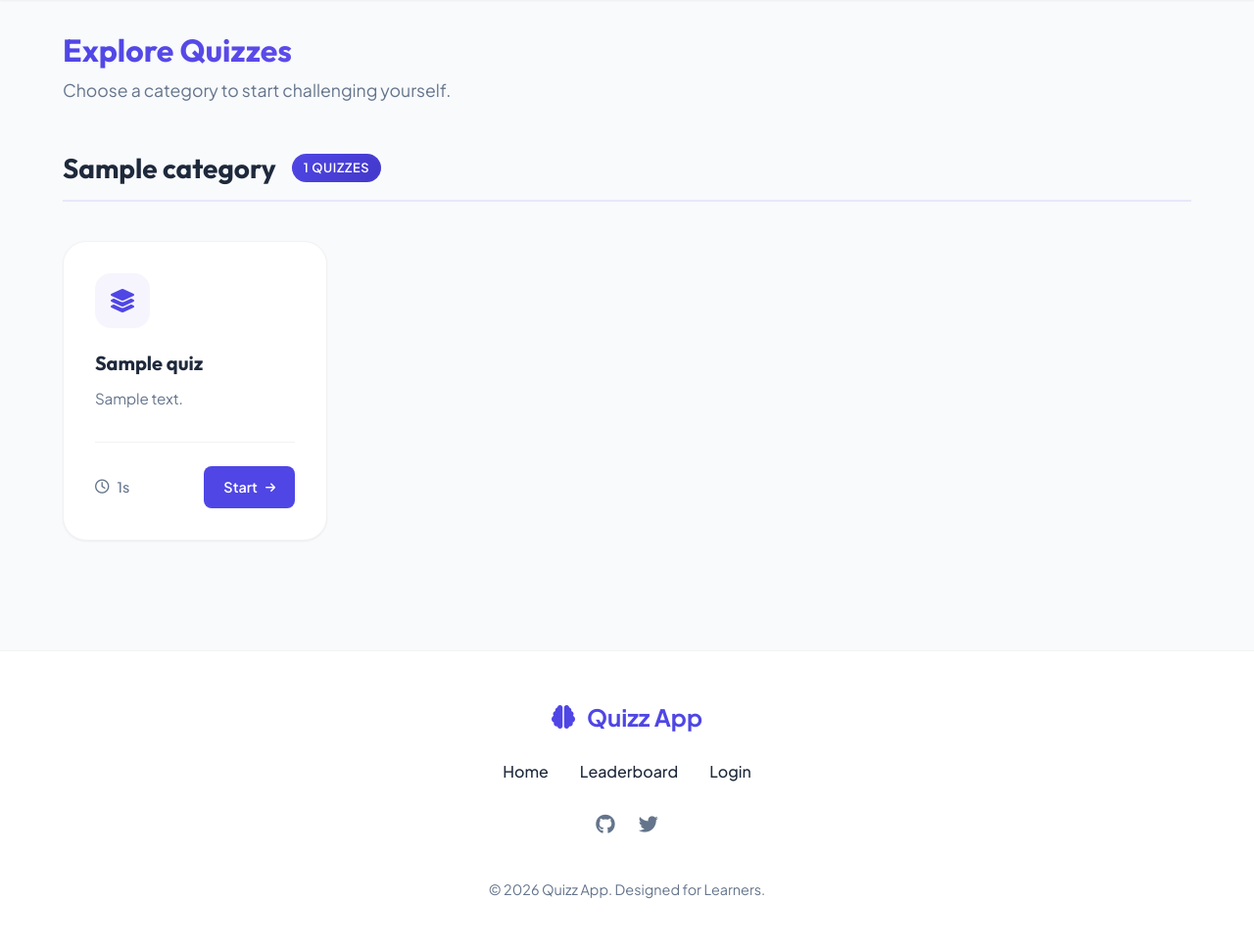
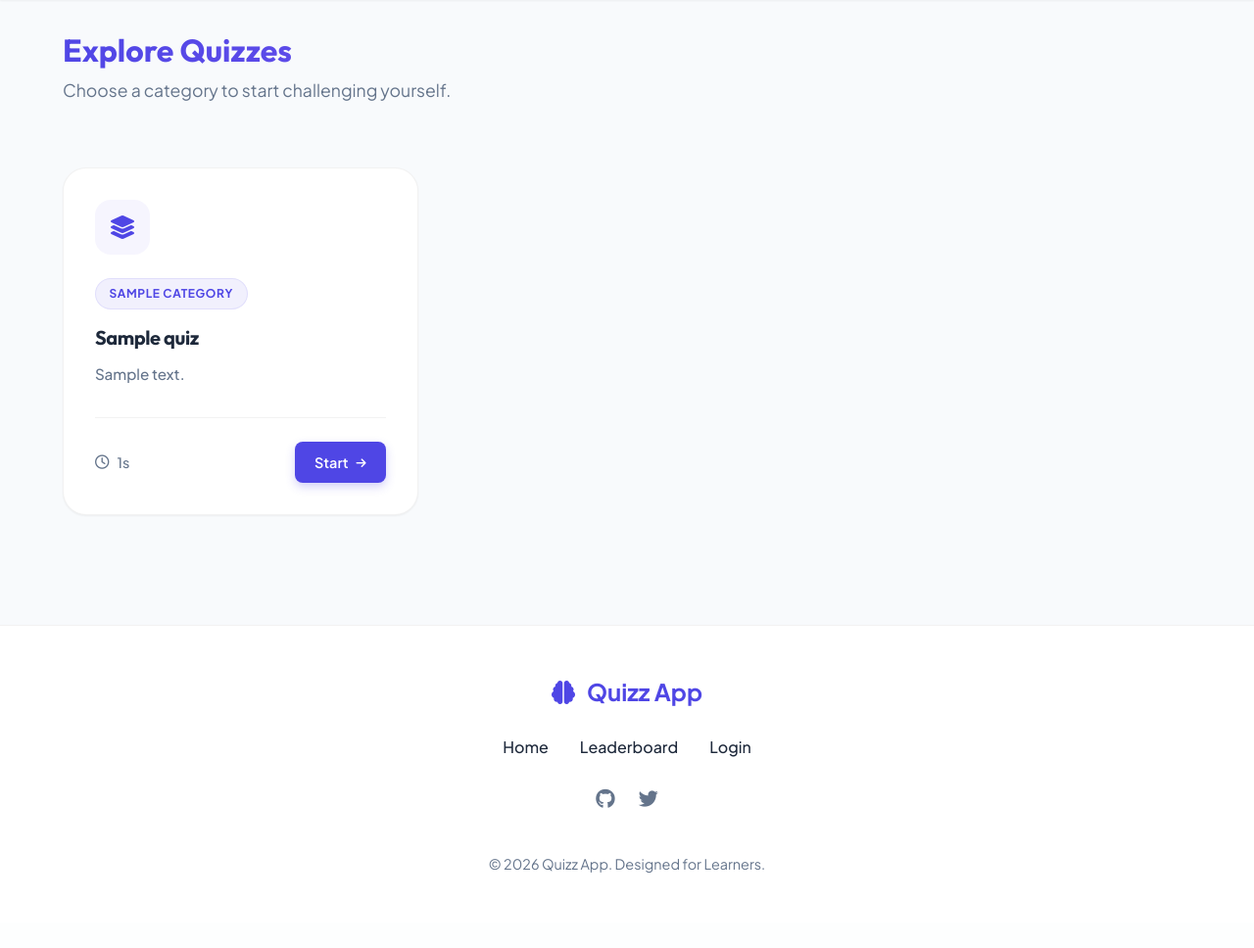
Before and after one commit to Mahesh6885/quiz, a Django app: page /quiz/ in a window 1280 px wide. Shown: the part 80-1048 px from the top of the page at 98% size. After the commit the page ends 972 px from the top, so only its background shows below. Run offline with Django 5.2, Linux system fonts and the light colour scheme; tables that the repository leaves empty hold one stand-in row (values such as "Sample post").

Commit message:
Do some minor problems

```diff
--- a/quiz/views.py
+++ b/quiz/views.py
@@ -6,9 +6,9 @@ from . models import Quiz,Question,Choice,quizAttempt
 from . models import Quiz,Question,Choice,quizAttempt,Category
 
 def quiz_list(request):
-    # Fetch categories that have at least one active quiz
-    categories = Category.objects.filter(quiz__is_active=True).distinct().prefetch_related('quiz_set')
-    return render(request, 'quiz/quiz_list.html', {'categories': categories})
+    # Fetch all active quizzes
+    quizzes = Quiz.objects.filter(is_active=True).select_related('category')
+    return render(request, 'quiz/quiz_list.html', {'quizzes': quizzes})
 
 def quiz_detail(request,id):
     quiz=get_object_or_404(Quiz,id=id,is_active=True)
@@ -53,5 +53,21 @@ def start_quiz(request,id):
     return render(request,"quiz/question.html",{'quizs':quiz,'questions':question})
 
 def leaderboard(request):
-    attempts = quizAttempt.objects.select_related('user', 'quiz').order_by('-score')[:20]
-    return render(request, 'quiz/leaderboard.html', {'attempts': attempts})
+    categories = Category.objects.all()
+    active_category_id = request.GET.get('category')
+
+    if active_category_id:
+        active_category = get_object_or_404(Category, id=active_category_id)
+    else:
+        active_category = categories.first()
+
+    attempts = []
+    if active_category:
+        attempts = quizAttempt.objects.filter(quiz__category=active_category).select_related('user', 'quiz').order_by('-score')[:20]
+
+    context = {
+        'categories': categories,
+        'active_category': active_category,
+        'attempts': attempts
+    }
+    return render(request, 'quiz/leaderboard.html', context)
--- a/static/css/style.css
+++ b/static/css/style.css
@@ -605,12 +605,160 @@ h6 {
 
 .quiz-grid {
 	display: grid;
-	grid-template-columns: repeat(auto-fill, minmax(260px, 1fr));
-	gap: 1.5rem;
+	grid-template-columns: repeat(3, 1fr) !important;
+	gap: 2rem;
 	padding: 1rem 0;
 }
 
+@media (max-width: 1024px) {
+	.quiz-grid {
+		grid-template-columns: repeat(2, 1fr) !important;
+	}
+}
+
+@media (max-width: 640px) {
+	.quiz-grid {
+		grid-template-columns: 1fr !important;
+	}
+}
+
+.badge-category {
+	display: inline-block;
+	padding: 0.35rem 0.85rem;
+	background: rgba(79, 70, 229, 0.08);
+	color: var(--primary);
+	font-size: 0.75rem;
+	font-weight: 700;
+	border-radius: 50px;
+	margin-bottom: 1rem;
+	align-self: flex-start;
+	text-transform: uppercase;
+	letter-spacing: 0.05em;
+	border: 1px solid rgba(79, 70, 229, 0.1);
+}
+
+.quiz-card-enhanced {
+	background: var(--bg-surface);
+	padding: 2rem;
+	border-radius: var(--radius-xl);
+	box-shadow: 0 4px 6px -1px rgba(0, 0, 0, 0.05), 0 2px 4px -1px rgba(0, 0, 0, 0.03);
+	transition: all 0.4s cubic-bezier(0.4, 0, 0.2, 1);
+	border: 1px solid #e2e8f0;
+	/* Visible border */
+	display: flex;
+	flex-direction: column;
+	height: 100%;
+	position: relative;
+	overflow: hidden;
+}
+
+.quiz-card-enhanced::before {
+	content: '';
+	position: absolute;
+	top: 0;
+	left: 0;
+	width: 100%;
+	height: 4px;
+	background: var(--gradient-main);
+	transform: scaleX(0);
+	transform-origin: left;
+	transition: transform 0.4s ease;
+}
+
+.quiz-card-enhanced:hover {
+	transform: translateY(-8px);
+	box-shadow: 0 20px 25px -5px rgba(0, 0, 0, 0.1), 0 10px 10px -5px rgba(0, 0, 0, 0.04);
+	border-color: var(--primary-light);
+	/* Accent border on hover */
+}
+
+.quiz-card-enhanced:hover::before {
+	transform: scaleX(1);
+}
+
+.quiz-icon-wrapper {
+	width: 56px;
+	height: 56px;
+	border-radius: 16px;
+	background: linear-gradient(135deg, rgba(79, 70, 229, 0.1), rgba(139, 92, 246, 0.1));
+	color: var(--primary);
+	display: flex;
+	align-items: center;
+	justify-content: center;
+	font-size: 1.5rem;
+	margin-bottom: 1.5rem;
+	transition: transform 0.3s ease;
+}
+
+.quiz-card-enhanced:hover .quiz-icon-wrapper {
+	transform: scale(1.1) rotate(5deg);
+	background: var(--gradient-main);
+	color: white;
+}
+
+.quiz-title {
+	font-family: var(--font-heading);
+	font-size: 1.5rem;
+	/* Slightly larger */
+	font-weight: 700;
+	color: var(--text-main);
+	margin-bottom: 0.75rem;
+	line-height: 1.3;
+	letter-spacing: -0.02em;
+	/* Tighter letter spacing for modern look */
+}
+
+.quiz-desc {
+	font-family: var(--font-body);
+	color: var(--text-muted);
+	font-size: 0.95rem;
+	line-height: 1.6;
+	margin-bottom: 2rem;
+	flex-grow: 1;
+	font-weight: 500;
+	/* Slightly heavier for readability */
+}
+
+.quiz-meta-flex {
+	display: flex;
+	align-items: center;
+	justify-content: space-between;
+	padding-top: 1.5rem;
+	border-top: 1px solid rgba(0, 0, 0, 0.04);
+}
+
+.quiz-stat {
+	display: flex;
+	align-items: center;
+	gap: 0.5rem;
+	color: var(--text-muted);
+	font-weight: 500;
+	font-size: 0.9rem;
+}
+
+.btn-start {
+	display: inline-flex;
+	align-items: center;
+	gap: 0.5rem;
+	padding: 0.6rem 1.25rem;
+	background: var(--gradient-main);
+	color: white;
+	border-radius: 50px;
+	font-weight: 600;
+	font-size: 0.9rem;
+	transition: all 0.3s ease;
+	box-shadow: 0 4px 10px rgba(79, 70, 229, 0.25);
+}
+
+.btn-start:hover {
+	transform: translateY(-2px);
+	box-shadow: 0 8px 16px rgba(79, 70, 229, 0.35);
+	padding-right: 1.5rem;
+	/* Slight expansion for arrow animation */
+}
+
 .quiz-card {
+	/* Kept for backward compatibility if needed, but enhanced is preferred */
 	background: var(--bg-surface);
 	padding: 2rem;
 	border-radius: var(--radius-lg);
--- a/templates/base/base.html
+++ b/templates/base/base.html
@@ -1,6 +1,7 @@
 {% load static %}
 <!DOCTYPE html>
 <html lang="en">
+
 <head>
     <meta charset="UTF-8" />
     <meta name="viewport" content="width=device-width, initial-scale=1.0" />
@@ -9,14 +10,17 @@
     <!-- Google Fonts -->
     <link rel="preconnect" href="https://fonts.googleapis.com">
     <link rel="preconnect" href="https://fonts.gstatic.com" crossorigin>
-    <link href="https://fonts.googleapis.com/css2?family=Outfit:wght@300;400;500;600;700&family=Plus+Jakarta+Sans:wght@400;500;600;700&display=swap" rel="stylesheet">
+    <link
+        href="https://fonts.googleapis.com/css2?family=Outfit:wght@300;400;500;600;700&family=Plus+Jakarta+Sans:wght@400;500;600;700&display=swap"
+        rel="stylesheet">
 
     <!-- Font Awesome -->
     <link rel="stylesheet" href="https://cdnjs.cloudflare.com/ajax/libs/font-awesome/6.4.0/css/all.min.css">
 
-    <link rel="stylesheet" href="{% static 'css/style.css' %}">
+    <link rel="stylesheet" href="{% static 'css/style.css' %}?v=3">
     <script defer src="{% static 'js/main.js' %}"></script>
 </head>
+
 <body>
     <header class="navbar-wrapper">
         {% include "base/navbar.html" %}
@@ -32,4 +36,5 @@
         {% include "base/footer.html" %}
     </footer>
 </body>
+
 </html>
--- a/templates/quiz/quiz_list.html
+++ b/templates/quiz/quiz_list.html
@@ -6,22 +6,16 @@
     <p style="color: var(--text-muted); font-size: 1.1rem;">Choose a category to start challenging yourself.</p>
 </div>
 
-{% if categories %}
-{% for category in categories %}
-<div class="category-section">
-    <div class="category-header">
-        <h2 class="category-title">{{ category.name }}</h2>
-        <span class="category-badge">{{ category.quiz_set.count }} Quizzes</span>
-    </div>
-
+{% if quizzes %}
+<div class="category-section"> <!-- Retained for spacing, can be renamed/removed if purely optional -->
     <div class="quiz-grid">
-        {% for quiz in category.quiz_set.all %}
-        {% if quiz.is_active %}
+        {% for quiz in quizzes %}
         <div class="quiz-card-enhanced">
             <div class="quiz-icon-wrapper">
-                <!-- Dynamic icon based on category name could be added here, using generic for now -->
                 <i class="fa-solid fa-layer-group"></i>
             </div>
+
+            <span class="badge-category">{{ quiz.category.name }}</span>
 
             <h3 class="quiz-title">{{ quiz.title }}</h3>
             <p class="quiz-desc">{{ quiz.description|truncatewords:15 }}</p>
@@ -35,11 +29,9 @@
                 </a>
             </div>
         </div>
-        {% endif %}
         {% endfor %}
     </div>
 </div>
-{% endfor %}
 {% else %}
 <div class="auth-wrap">
     <div class="auth-card">
```
Also changed, not shown: templates/quiz/leaderboard.html (+32 -6 lines).
